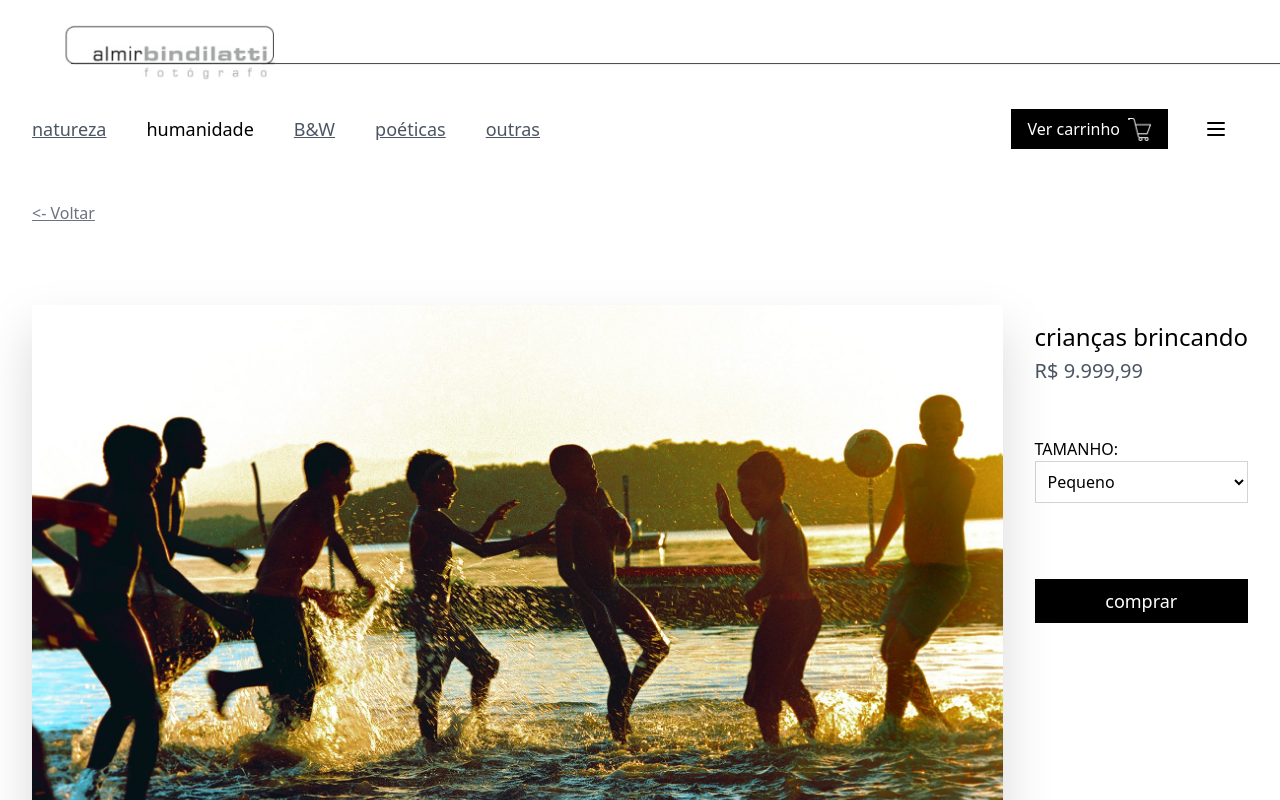
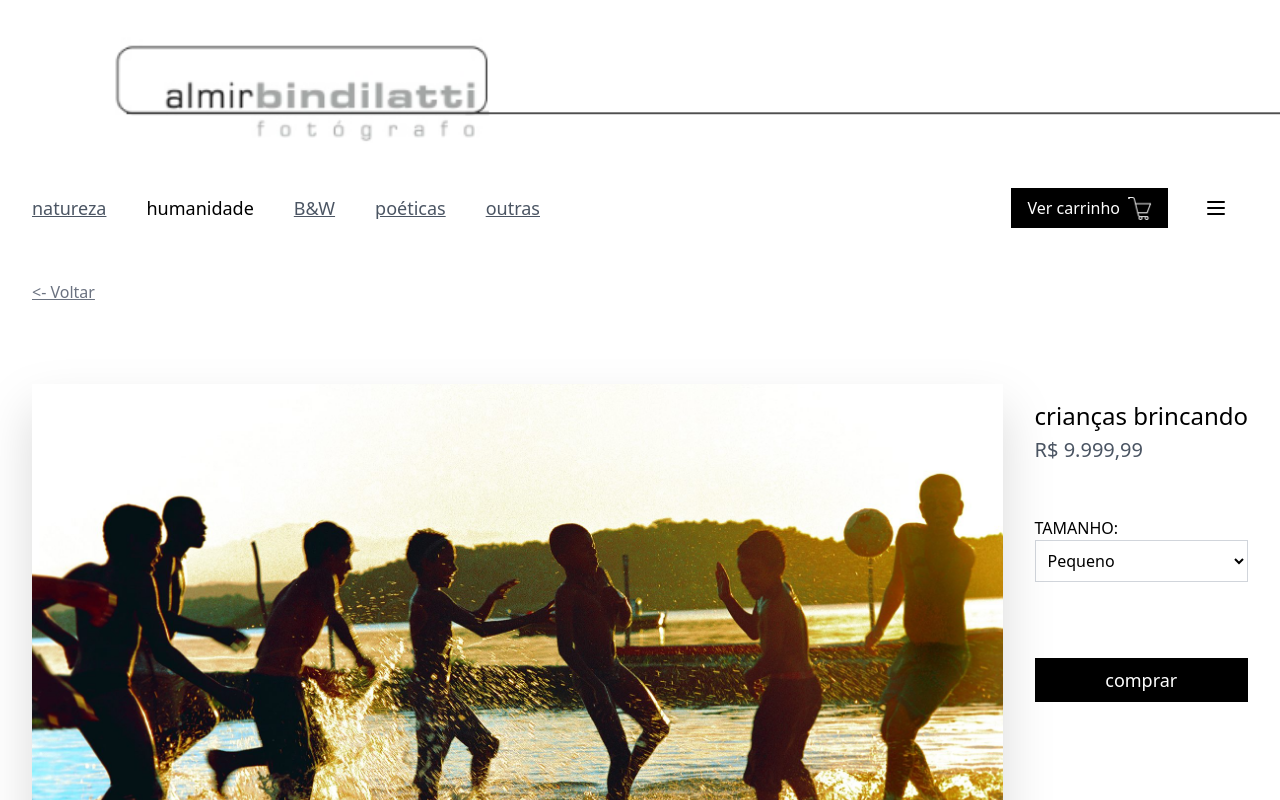
Before and after one commit to leoc01/almir-css-final, a Next.js app: page /produto in a window 1280 px wide. Shown: the top 800 px of the page. Built offline with nearby package versions, Linux system fonts and the light colour scheme.

Commit message:
fixing logo position

```diff
--- a/components/photocardprod.js
+++ b/components/photocardprod.js
@@ -47,7 +47,7 @@ const PhotoCardProd = ({ text }) => {
 						</div>
 					</div>
 					<Link
-						href="/produto"
+						href="/carrinho"
 						className="bg-black text-white flex items-center justify-center text-lg my-3 px-4 py-2">
 						comprar
 					</Link>
--- a/components/topnav.js
+++ b/components/topnav.js
@@ -6,17 +6,19 @@ import Link from 'next/link';
 
 const TopNav = () => {
 	return (
-		<div>
-			<Link href="/">
+		<div className="relative">
+			<Link
+				href="/"
+				className="relative block h-24 lg:h-24 xl:h-36 overflow-hidden">
 				<img
 					src="/almirlogo.png"
 					alt="Top Image"
-					className="w-full"
+					className="object-left object-cover h-full max-w-none absolute -left-10 lg:left-0"
 				/>
 			</Link>
 
 			<Container>
-				<div className="flex flex-col-reverse lg:flex-row justify-between items-center py-4 mb-6">
+				<div className="flex flex-col-reverse lg:flex-row justify-between items-center py-4 mb-6 mt-4">
 					<NavLinkGroup />
 					<div className="flex self-end space-x-4 items-center mb-4 lg:mb-0">
 						<Link
```
